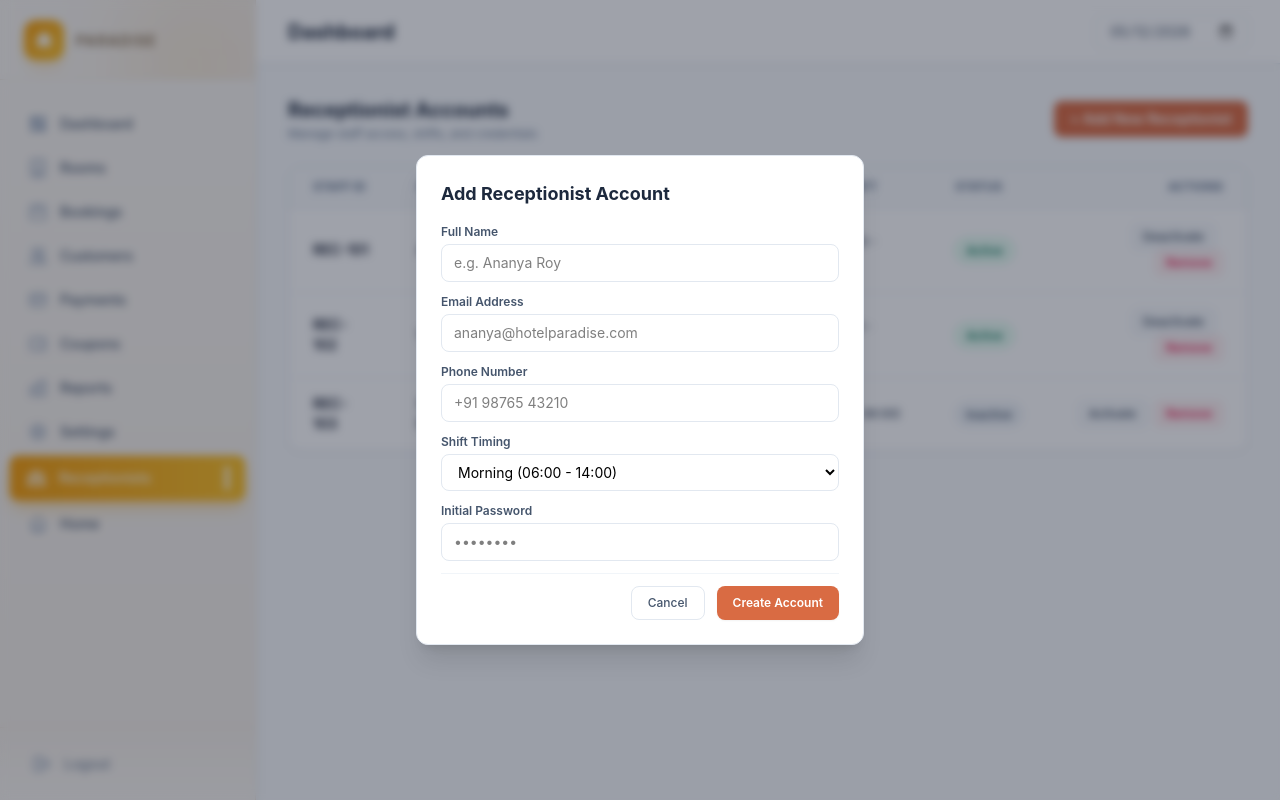
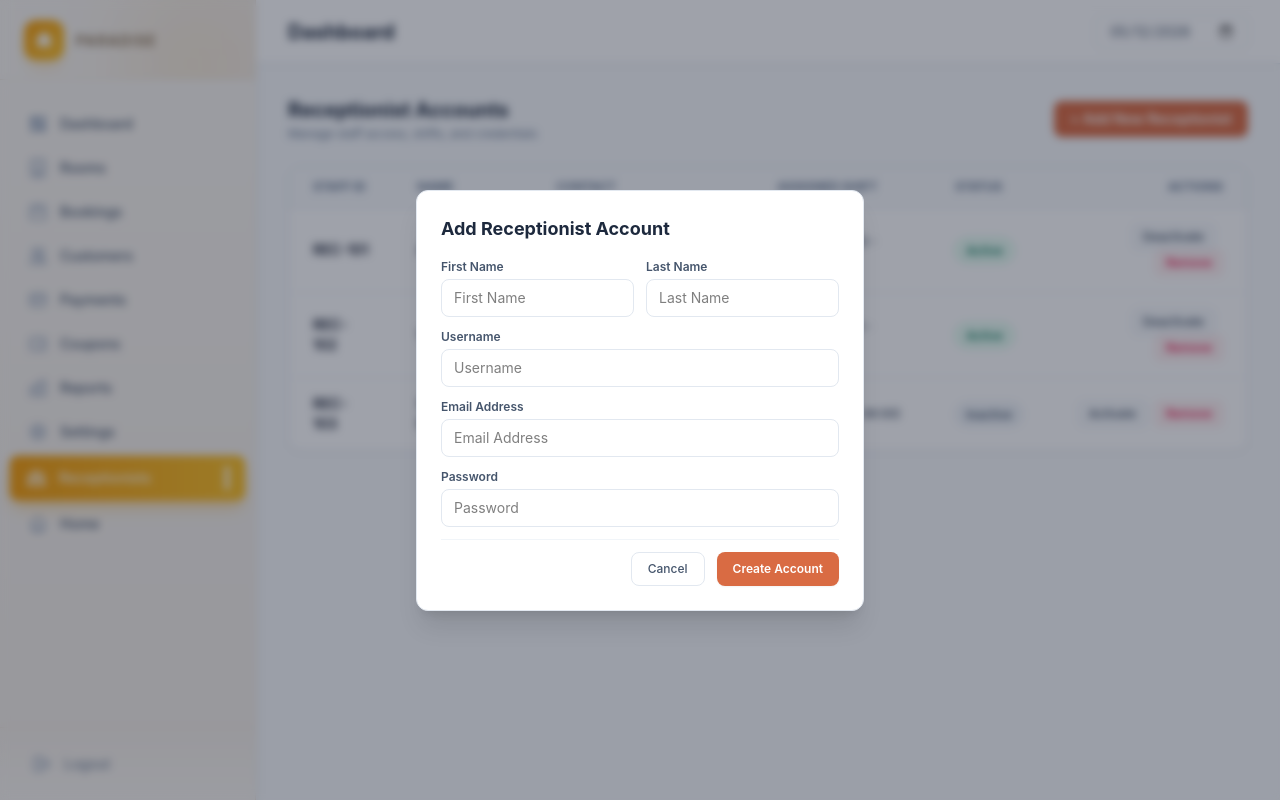
Before and after one commit to MangeshGadekar/hotel-management-system, a React (Vite) app in the folder frontend/: page /admin/receptionists in a window 1280 px wide. Both pictures are taken after a click on the button "+ Add New Receptionist". Built offline with nearby package versions, Linux system fonts and the light colour scheme.

Commit message:
updated add receptionist card

```diff
--- a/frontend/src/pages/admin/Receptionists.jsx
+++ b/frontend/src/pages/admin/Receptionists.jsx
@@ -7,10 +7,10 @@ const INITIAL_STAFF = [
 ];
 
 const INITIAL_FORM_STATE = {
-  name: '',
+  firstName: '',
+  lastName: '',
+  username: '',
   email: '',
-  phone: '',
-  shift: 'Morning (06:00 - 14:00)',
   password: '',
 };
 
@@ -19,12 +19,16 @@ export default function Receptionists() {
   const [staffList, setStaffList] = useState(INITIAL_STAFF);
   const [newStaff, setNewStaff] = useState(INITIAL_FORM_STATE);
 
+  const handleInputChange = (e) => {
+    const { name, value } = e.target;
+    setNewStaff((prev) => ({ ...prev, [name]: value }));
+  };
+
   const handleAddStaff = (e) => {
     e.preventDefault();
-    if (!newStaff.name.trim() || !newStaff.email.trim()) return;
+    if (!newStaff.firstName.trim() || !newStaff.email.trim()) return;
 
     setStaffList((prevStaff) => {
-      // Find maximum existing numeric ID to prevent duplicate keys after deletions
       const lastIdNum = prevStaff.reduce((max, s) => {
         const num = parseInt(s.id.replace('REC-', ''), 10);
         return !isNaN(num) && num > max ? num : max;
@@ -32,10 +36,10 @@ export default function Receptionists() {
 
       const nextStaffMember = {
         id: `REC-${lastIdNum + 1}`,
-        name: newStaff.name.trim(),
+        name: `${newStaff.firstName.trim()} ${newStaff.lastName.trim()}`.trim(),
         email: newStaff.email.trim(),
-        phone: newStaff.phone.trim() || 'N/A',
-        shift: newStaff.shift,
+        phone: 'N/A',
+        shift: 'Morning (06:00 - 14:00)',
         status: 'Active',
       };
 
@@ -149,67 +153,78 @@ export default function Receptionists() {
         </div>
       </div>
 
-      {/* Add Receptionist Modal */}
+      {/* Add Receptionist Modal Card */}
       {isModalOpen && (
         <div className="fixed inset-0 bg-slate-900/40 backdrop-blur-xs flex items-center justify-center p-4 z-50">
           <div className="bg-white rounded-xl border border-slate-200 shadow-xl w-full max-w-md p-6 space-y-4">
             <h3 className="text-lg font-bold text-slate-800">Add Receptionist Account</h3>
             <form onSubmit={handleAddStaff} className="space-y-3 text-sm">
+              <div className="grid grid-cols-2 gap-3">
+                <div>
+                  <label className="block text-xs font-semibold text-slate-600 mb-1">First Name</label>
+                  <input
+                    type="text"
+                    name="firstName"
+                    placeholder="First Name"
+                    value={newStaff.firstName}
+                    onChange={handleInputChange}
+                    className="w-full px-3 py-2 border border-slate-200 rounded-lg focus:outline-none focus:ring-1 focus:ring-[#D96B43]"
+                    required
+                  />
+                </div>
+                <div>
+                  <label className="block text-xs font-semibold text-slate-600 mb-1">Last Name</label>
+                  <input
+                    type="text"
+                    name="lastName"
+                    placeholder="Last Name"
+                    value={newStaff.lastName}
+                    onChange={handleInputChange}
+                    className="w-full px-3 py-2 border border-slate-200 rounded-lg focus:outline-none focus:ring-1 focus:ring-[#D96B43]"
+                    required
+                  />
+                </div>
+              </div>
+
               <div>
-                <label className="block text-xs font-semibold text-slate-600 mb-1">Full Name</label>
+                <label className="block text-xs font-semibold text-slate-600 mb-1">Username</label>
                 <input
                   type="text"
-                  placeholder="e.g. Ananya Roy"
-                  value={newStaff.name}
-                  onChange={(e) => setNewStaff({ ...newStaff, name: e.target.value })}
+                  name="username"
+                  placeholder="Username"
+                  value={newStaff.username}
+                  onChange={handleInputChange}
                   className="w-full px-3 py-2 border border-slate-200 rounded-lg focus:outline-none focus:ring-1 focus:ring-[#D96B43]"
                   required
                 />
               </div>
+
               <div>
                 <label className="block text-xs font-semibold text-slate-600 mb-1">Email Address</label>
                 <input
                   type="email"
-                  placeholder="ananya@hotelparadise.com"
+                  name="email"
+                  placeholder="Email Address"
                   value={newStaff.email}
-                  onChange={(e) => setNewStaff({ ...newStaff, email: e.target.value })}
+                  onChange={handleInputChange}
                   className="w-full px-3 py-2 border border-slate-200 rounded-lg focus:outline-none focus:ring-1 focus:ring-[#D96B43]"
                   required
                 />
               </div>
+
               <div>
-                <label className="block text-xs font-semibold text-slate-600 mb-1">Phone Number</label>
-                <input
-                  type="text"
-                  placeholder="+91 98765 43210"
-                  value={newStaff.phone}
-                  onChange={(e) => setNewStaff({ ...newStaff, phone: e.target.value })}
-                  className="w-full px-3 py-2 border border-slate-200 rounded-lg focus:outline-none focus:ring-1 focus:ring-[#D96B43]"
-                />
-              </div>
-              <div>
-                <label className="block text-xs font-semibold text-slate-600 mb-1">Shift Timing</label>
-                <select
-                  value={newStaff.shift}
-                  onChange={(e) => setNewStaff({ ...newStaff, shift: e.target.value })}
-                  className="w-full px-3 py-2 border border-slate-200 rounded-lg focus:outline-none focus:ring-1 focus:ring-[#D96B43]"
-                >
-                  <option>Morning (06:00 - 14:00)</option>
-                  <option>Evening (14:00 - 22:00)</option>
-                  <option>Night (22:00 - 06:00)</option>
-                </select>
-              </div>
-              <div>
-                <label className="block text-xs font-semibold text-slate-600 mb-1">Initial Password</label>
+                <label className="block text-xs font-semibold text-slate-600 mb-1">Password</label>
                 <input
                   type="password"
-                  placeholder="••••••••"
+                  name="password"
+                  placeholder="Password"
                   value={newStaff.password}
-                  onChange={(e) => setNewStaff({ ...newStaff, password: e.target.value })}
+                  onChange={handleInputChange}
                   className="w-full px-3 py-2 border border-slate-200 rounded-lg focus:outline-none focus:ring-1 focus:ring-[#D96B43]"
                   required
                 />
               </div>
+
               <div className="flex justify-end gap-3 pt-3 border-t border-slate-100">
                 <button
                   type="button"
```
